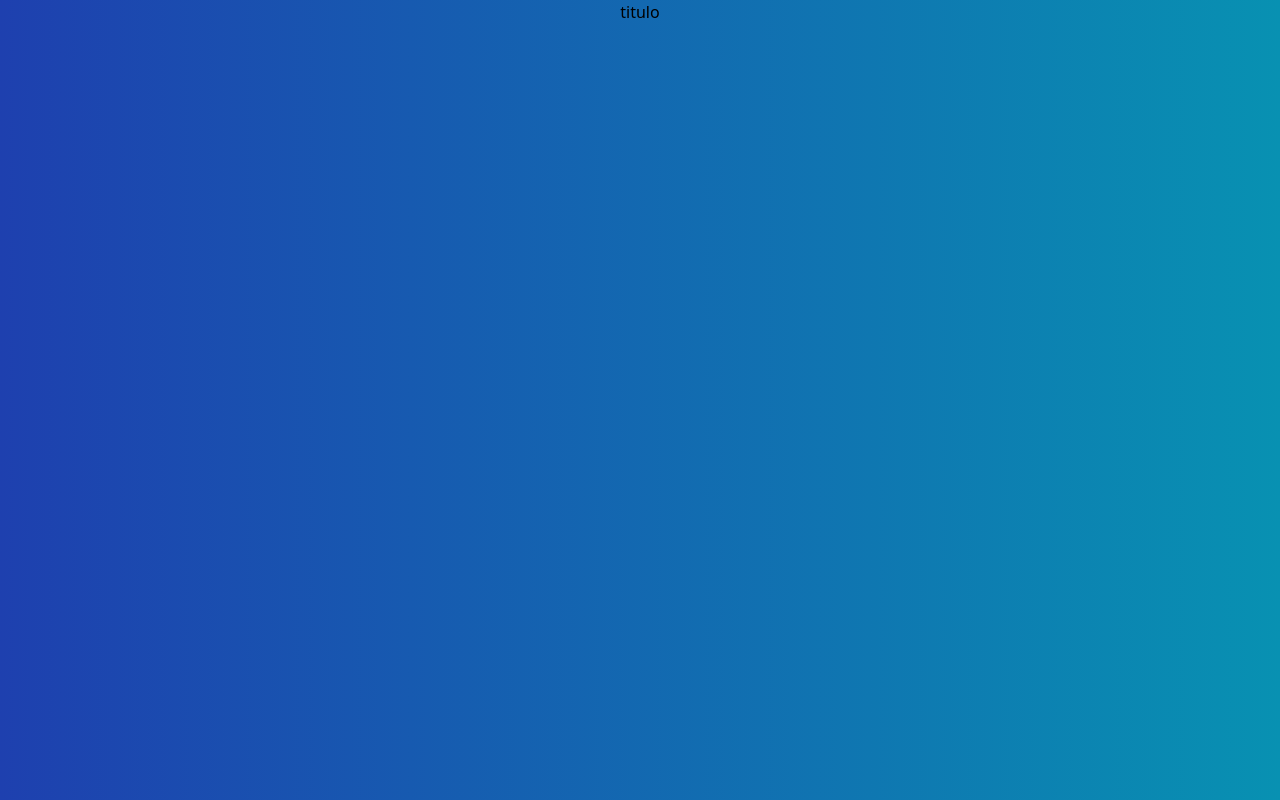
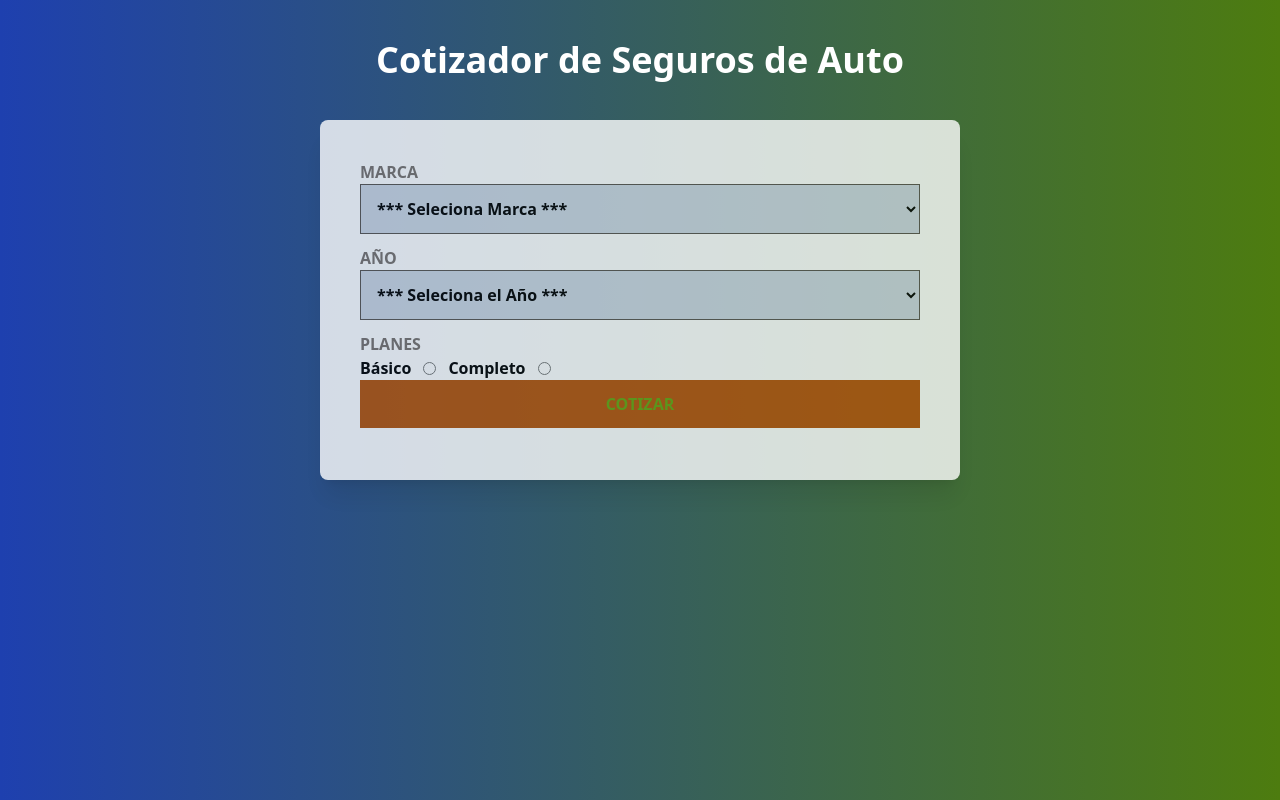
Before and after one commit to danieldrako/cotizador-react, a React (Vite) app: page / in a window 1280 px wide. Built offline with nearby package versions, Linux system fonts and the light colour scheme.

Commit message:
after cretig the form

```diff
--- a/index.html
+++ b/index.html
@@ -6,7 +6,7 @@
     <meta name="viewport" content="width=device-width, initial-scale=1.0" />
     <title>Cotizador Formularios</title>
   </head>
-  <body class="bg-gradient-to-r from-blue-800 to-cyan-600">
+  <body class="bg-gradient-to-r from-blue-800 to-lime-700">
     <div id="root"></div>
     <script type="module" src="/src/main.jsx"></script>
   </body>
--- a/src/App.jsx
+++ b/src/App.jsx
@@ -1,9 +1,10 @@
+import AppSeguro from "./components/AppSeguro"
 
 
 function App() {
 
   return (
-    <h1 className="text-center">titulo </h1>
+    <AppSeguro/>
   )
 }
 
--- /dev/null
+++ b/src/components/AppSeguro.jsx
@@ -0,0 +1,19 @@
+import React from 'react'
+import Formulario from './Formulario'
+
+const AppSeguro = () => {
+  return (
+    <>
+        <header className='my-10'>
+            <h1 className='text-white text-center text-4xl font-black'>Cotizador de Seguros de Auto</h1>
+        </header>
+
+        <main className='bg-white md:w-2/3 lg:w-2/4 mx-auto shadow-xl rounded-lg p-10 opacity-80'>
+            <Formulario/>
+
+        </main>
+    </>
+  )
+}
+
+export default AppSeguro
--- /dev/null
+++ b/src/components/Formulario.jsx
@@ -0,0 +1,84 @@
+import { Fragment } from "react"
+import { MARCAS, PLANES, YEARS } from "../constants"
+
+const Formulario = () => {
+  return (
+    <>
+
+        <form action="">
+            <div className="block mb-3 font-bold ">
+                <label htmlFor="" className="text-stone-500 uppercase">
+                    Marca
+                </label>
+                <select
+                    name="name" id=""
+                    className="w-full p-3 border bg-slate-300 border-stone-600"
+
+                >
+                    <option value="">*** Seleciona Marca ***</option>
+
+                    {MARCAS.map(marca => (
+                        <option
+                            key={marca.id}
+                            value={marca.nombre}
+                        >
+                            {marca.nombre}
+                        </option>
+                    ))}
+                </select>
+            </div>
+
+            <div className="block mb-3 font-bold ">
+                <label htmlFor="" className="text-stone-500 uppercase">
+                    Año
+                </label>
+                <select
+                    name="name" id=""
+                    className="w-full p-3 border bg-slate-300 border-stone-600"
+
+                >
+                    <option value="">*** Seleciona el Año ***</option>
+
+                    {YEARS.map(year => (
+                        <option
+                            key={year}
+                            value={year}
+                        >
+                            {year}
+                        </option>
+                    ))}
+                </select>
+            </div>
+
+            <div className="block mb-3 font-bold ">
+                <label htmlFor="" className="text-stone-500 uppercase">
+                    Planes
+                </label>
+                <div className="flex gap-3 items-center">
+                    {PLANES.map(plan=>(
+                        <Fragment key= {plan.id}>
+                            <label htmlFor="">
+                                {plan.nombre}
+                            </label>
+                            <input
+                                type="radio"
+                                name="plan"
+                                value={plan.id}
+                             />
+                        </Fragment>
+                    ))}
+                </div>
+
+                <input
+                    type="submit"
+                    className="w-full bg-amber-700 hover:bg-orange-600 transition-colors text-lime-600 hover:text-lime-400 cursor-pointer p-3 uppercase font-bold"
+                    value="Cotizar"
+                />
+
+            </div>
+        </form>
+    </>
+  )
+}
+
+export default Formulario
--- /dev/null
+++ b/src/constants/index.js
@@ -0,0 +1,14 @@
+export const MARCAS = [
+    {id:1, nombre: 'Europeo'},
+    {id:2, nombre: 'Asiatico'},
+    {id:3, nombre: 'Americano'}
+];
+
+const YEARMAX = new Date().getFullYear();
+
+export const YEARS = Array.from(new Array(20), (valor,index) => YEARMAX - index);
+
+export const PLANES = [
+    {id:1, nombre: 'Básico'},
+    {id:2, nombre: 'Completo'},
+];
```
